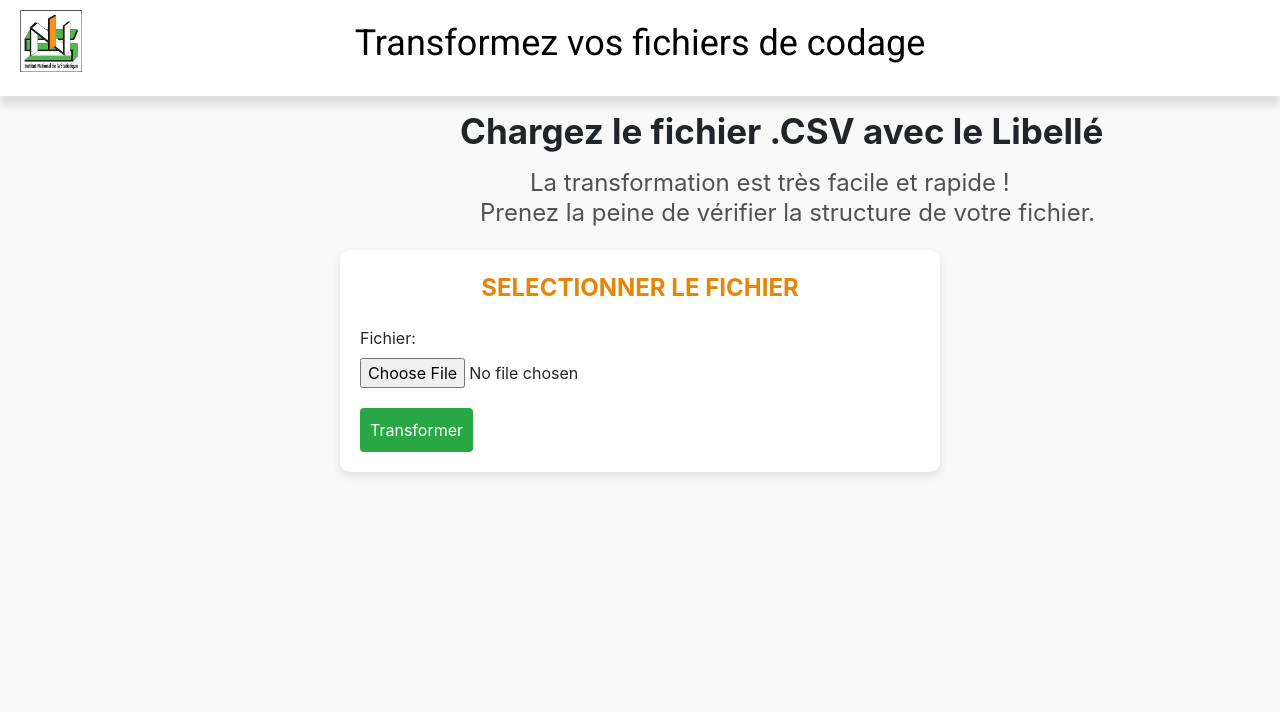
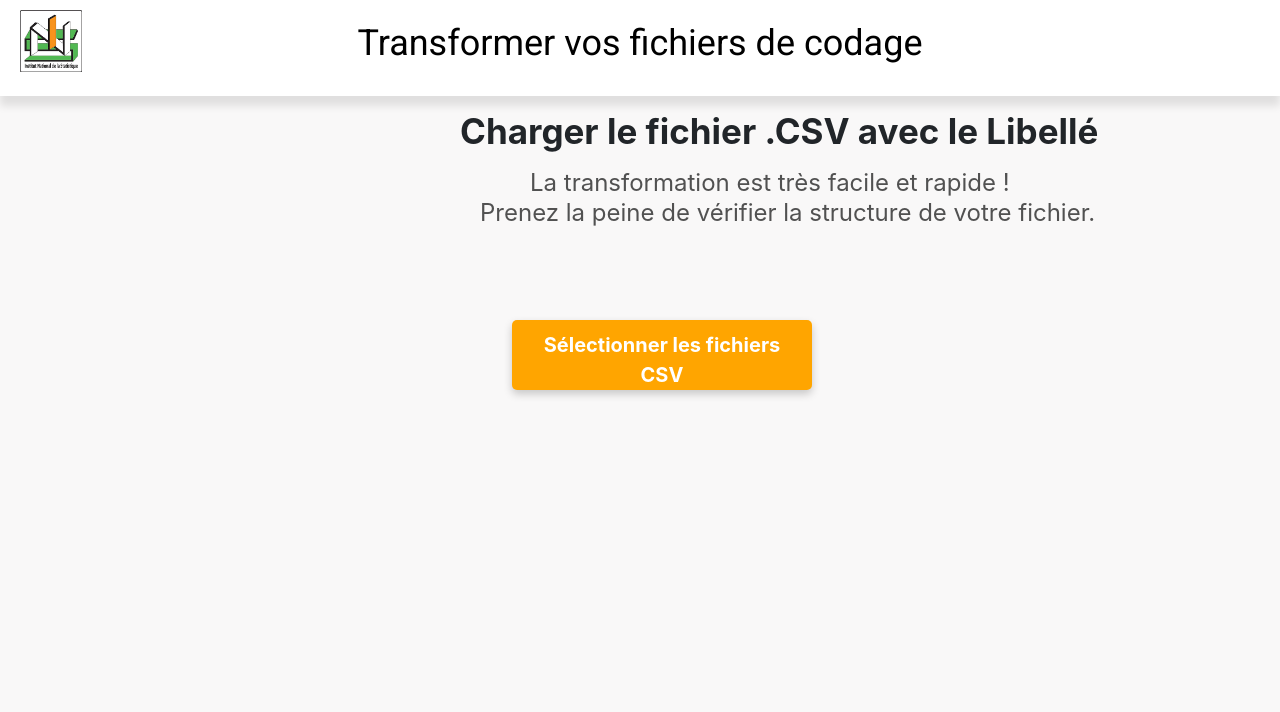
Before and after one commit to cae-ins/Codification_CAE_INS, a Django app: page / in a window 1280 px wide; the page is wider, and only the part inside the window is pictured. Shown: the top 712 px of that part. Run offline with Django 4.2, Linux system fonts and the light colour scheme; some libraries are stand-ins or nearby versions.

Commit message:
mise en place du modal pour le Design

```diff
--- /dev/null
+++ b/APPDJANGO_DEPLOY_BERT/WebApp_Bert/Deploy_Modele_Bert/static/Deploy_Modele_Bert/scripts/modal.js
@@ -0,0 +1,21 @@
+// Obtenez une référence vers le bouton d'ouverture et le modal
+var openModalBtn = document.getElementById("openModalBtn");
+var modal = document.getElementById("myModal");
+var closeModalBtn = document.getElementById("closeModalBtn");
+
+// Associez une fonction pour ouvrir le modal lorsqu'on clique sur le bouton
+openModalBtn.onclick = function () {
+    modal.style.display = "block";
+};
+
+// Associez une fonction pour fermer le modal lorsqu'on clique sur le bouton de fermeture
+closeModalBtn.onclick = function () {
+    modal.style.display = "none";
+};
+
+// Fermez le modal si l'utilisateur clique en dehors du modal
+window.onclick = function (event) {
+    if (event.target === modal) {
+        modal.style.display = "none";
+    }
+};
--- a/APPDJANGO_DEPLOY_BERT/WebApp_Bert/Deploy_Modele_Bert/static/Deploy_Modele_Bert/style_css/container.css
+++ b/APPDJANGO_DEPLOY_BERT/WebApp_Bert/Deploy_Modele_Bert/static/Deploy_Modele_Bert/style_css/container.css
@@ -31,7 +31,9 @@ body {
 }
 .container {
 
-    margin-top: 200px;
+    margin-top: 250px;
+    margin-left: 230px;
+
 }
 
 
@@ -69,3 +71,25 @@ body {
     left: 250px;
     color: rgb(81, 81, 81);
 }
+
+.btn2{
+
+    position: absolute;
+    top: 40%;
+    left: 40%;
+    width: 300px; /* Ajustez la largeur selon vos besoins */
+    height: 70px;
+    background-color: orange; /* Couleur de fond orange */
+    color: white; /* Couleur du texte en blanc pour un meilleur contraste */
+    padding: 10px; /* Ajoutez un espace autour du texte */
+    border: none; /* Supprimez la bordure par défaut du bouton */
+    text-align: center; /* Centrez le texte dans le bouton */
+    text-decoration: none; /* Supprimez la décoration du texte (comme le soulignement) */
+    display: inline-block; /* Assurez-vous que le bouton se comporte comme un élément en ligne */
+    font-size: 20px; /* Ajustez la taille de la police selon vos besoins */
+    border-radius: 5px; /* Ajoutez des coins arrondis */
+    cursor: pointer;
+    font-weight: bold ;
+    box-shadow: 0px 4px 8px rgba(0, 0, 0, 0.2);
+
+}
--- /dev/null
+++ b/APPDJANGO_DEPLOY_BERT/WebApp_Bert/Deploy_Modele_Bert/static/Deploy_Modele_Bert/style_css/modal.css
@@ -0,0 +1,28 @@
+
+/* Style pour le modal */
+.modal {
+    display: none;
+    position: fixed;
+    z-index: 1;
+    left: 0;
+    top: 0;
+    width: 100%;
+    height: 100%;
+    overflow: auto;
+    background-color: rgba(0, 0, 0, 0.5);
+}
+
+
+.close {
+    color: #aaa;
+    float: right;
+    font-size: 28px;
+    font-weight: bold;
+}
+
+.close:hover,
+.close:focus {
+    color: black;
+    text-decoration: none;
+    cursor: pointer;
+}
--- a/APPDJANGO_DEPLOY_BERT/WebApp_Bert/Deploy_Modele_Bert/templates/Deploy_Modele_Bert/page_loading.html
+++ b/APPDJANGO_DEPLOY_BERT/WebApp_Bert/Deploy_Modele_Bert/templates/Deploy_Modele_Bert/page_loading.html
@@ -15,6 +15,8 @@
     <link rel="stylesheet" type="text/css" href="{% static 'Deploy_Modele_Bert/style_css/header.css' %}">
     <link rel="stylesheet" type="text/css" href="{% static 'Deploy_Modele_Bert/style_css/container.css' %}">
     <link rel="stylesheet" type="text/css" href="{% static 'Deploy_Modele_Bert/style_css/footer.css' %}">
+    <link rel="stylesheet" type="text/css" href="{% static 'Deploy_Modele_Bert/style_css/modal.css' %}">
+
 
     <!-- Style pour le Header -->
 </head>
@@ -24,17 +26,20 @@
             <a class="brand" href="https://ins.ci/" title="INS_CAE">
                 <img src="{% static img_path %}" alt="INS_CAE"  class = "logo_ins"/>
             </a>
-            <h1 class="h1">Transformez vos fichiers de codage</h1>
+            <h1 class="h1">Transformer vos fichiers de codage</h1>
             <div class="db">DataLab</div>
         </nav>
     </header>
-    <h2 class="h2">Chargez le fichier .CSV avec le Libellé</h2>
+    <h2 class="h2">Charger le fichier .CSV avec le Libellé</h2>
     <div class="pr">
     <span class="nb">La transformation est très facile et rapide !</span>
     <span class="nb1">Prenez la peine de vérifier la structure de votre fichier.</span>
     </div>
-    <div class="container">
+    <button id="openModalBtn" class="btn2">Sélectionner les fichiers CSV</button>
+      <div id="myModal" class="modal">
+        <div  class="container">
             <div class="custom-form">
+             <span class="close" id="closeModalBtn">&times;</span>
                 <div class="title">SELECTIONNER LE FICHIER</div>
                 <form action="{% url 'predict' %}" method="post" enctype="multipart/form-data">
                     <div class="form-group">
@@ -46,8 +51,7 @@
                 </form>
             </div>
         </div>
-
-
+  </div>
     <!-- Le contenu de votre page ici -->
 
     <div class="footer">
@@ -57,6 +61,7 @@
     </div>
 </body>
 
+    <script src="{% static 'Deploy_Modele_Bert/scripts/modal.js' %}"></script>
     <!-- Bootstrap JS and Popper.js (required for Bootstrap) -->
     <script src="https://code.jquery.com/jquery-3.3.1.slim.min.js"></script>
     <script src="https://cdnjs.cloudflare.com/ajax/libs/popper.js/1.14.7/umd/popper.min.js"></script>
```
Lines whose indentation alone changed are shown as unchanged.
